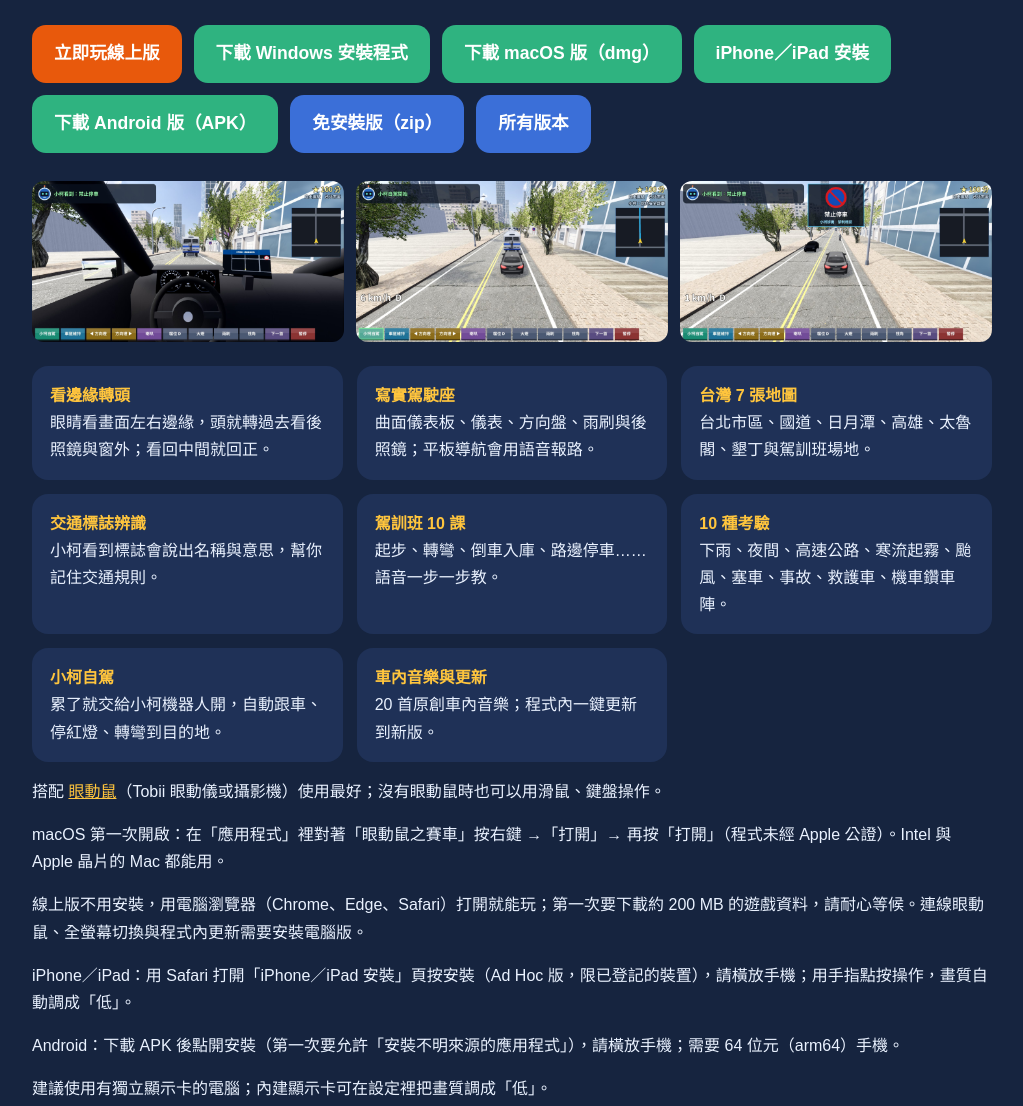
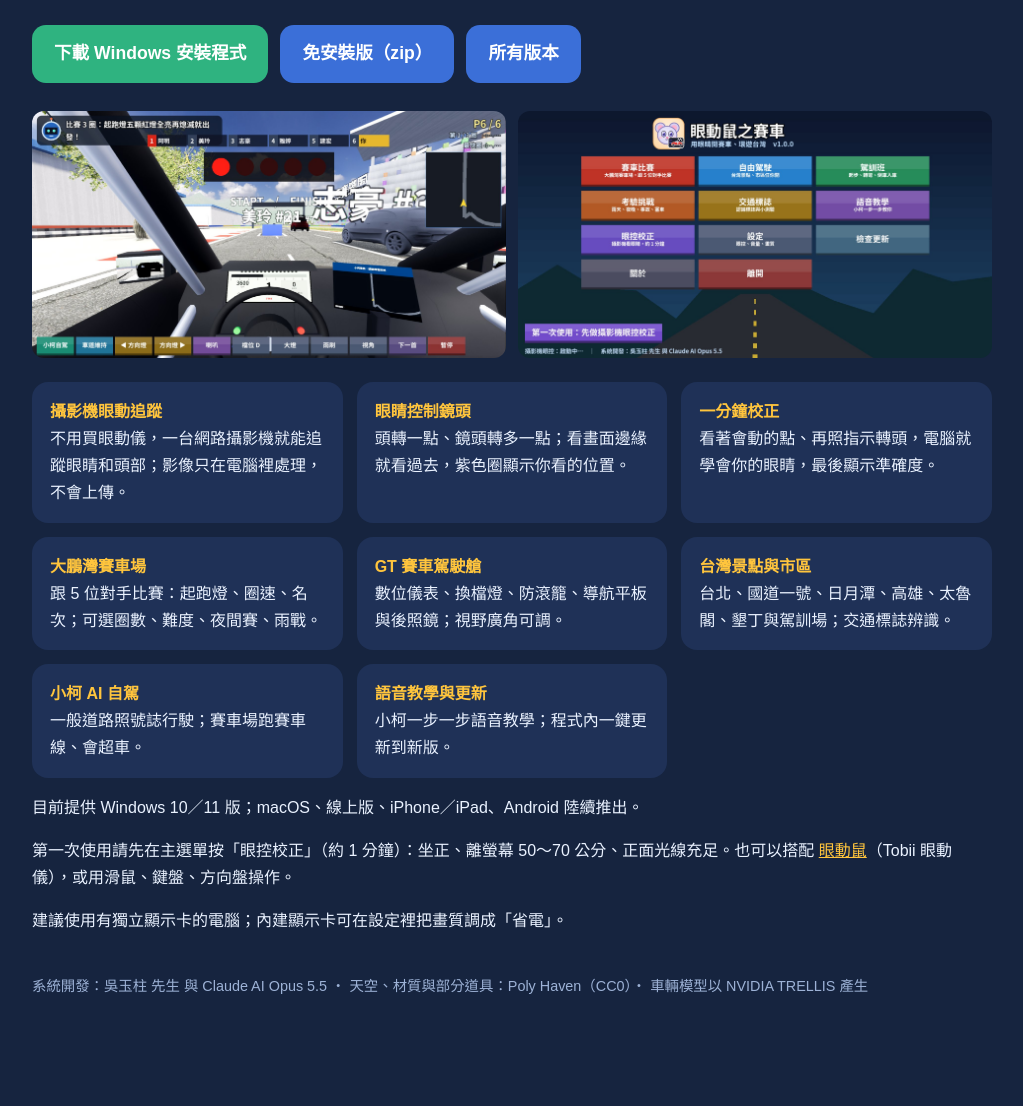
Before and after one commit to achir1015/eyemouse-racer, a plain HTML site: page docs/index.html in a window 1280 px wide. Shown: the part 148-1254 px from the top of the page, without its empty margins (128-1151 px from the left). After the commit the page ends 1211 px from the top, so only its background shows below. Drawn offline with Linux system fonts and the light colour scheme.

Commit message:
下載頁與 Pages 工作流程改為賽車版
Co-Authored-By: Claude Opus 5.5 <noreply@anthropic.com>

```diff
--- a/docs/index.html
+++ b/docs/index.html
@@ -34,35 +34,27 @@
     </div>
   </header>
   <div class="btns">
-    <a class="btn" style="background:#E8590C" href="online/">立即玩線上版</a>
     <a class="btn" href="https://github.com/achir1015/eyemouse-racer/releases/latest/download/EyeMouseRacer-Setup.exe">下載 Windows 安裝程式</a>
-    <a class="btn" href="https://github.com/achir1015/eyemouse-racer/releases/latest/download/EyeMouseRacer-macOS.dmg">下載 macOS 版（dmg）</a>
-    <a class="btn" href="ios/">iPhone／iPad 安裝</a>
-    <a class="btn" href="https://github.com/achir1015/eyemouse-racer/releases/latest/download/EyeMouseRacer-Android.apk">下載 Android 版（APK）</a>
     <a class="btn alt" href="https://github.com/achir1015/eyemouse-racer/releases/latest/download/EyeMouseRacer-Windows-portable.zip">免安裝版（zip）</a>
     <a class="btn alt" href="https://github.com/achir1015/eyemouse-racer/releases">所有版本</a>
   </div>
   <div class="shots">
-    <img src="shots/cabin.jpg" alt="駕駛座視角">
-    <img src="shots/chase.jpg" alt="車外視角">
-    <img src="shots/street.jpg" alt="交通標誌辨識">
+    <img src="shots/race_cockpit.jpg" alt="GT 賽車駕駛艙與起跑燈">
+    <img src="shots/race_title.jpg" alt="主選單">
   </div>
   <div class="grid">
-    <div class="card"><b>看邊緣轉頭</b><br>眼睛看畫面左右邊緣，頭就轉過去看後照鏡與窗外；看回中間就回正。</div>
-    <div class="card"><b>寫實駕駛座</b><br>曲面儀表板、儀表、方向盤、雨刷與後照鏡；平板導航會用語音報路。</div>
-    <div class="card"><b>台灣 7 張地圖</b><br>台北市區、國道、日月潭、高雄、太魯閣、墾丁與駕訓班場地。</div>
-    <div class="card"><b>交通標誌辨識</b><br>小柯看到標誌會說出名稱與意思，幫你記住交通規則。</div>
-    <div class="card"><b>駕訓班 10 課</b><br>起步、轉彎、倒車入庫、路邊停車……語音一步一步教。</div>
-    <div class="card"><b>10 種考驗</b><br>下雨、夜間、高速公路、寒流起霧、颱風、塞車、事故、救護車、機車鑽車陣。</div>
-    <div class="card"><b>小柯自駕</b><br>累了就交給小柯機器人開，自動跟車、停紅燈、轉彎到目的地。</div>
-    <div class="card"><b>車內音樂與更新</b><br>20 首原創車內音樂；程式內一鍵更新到新版。</div>
+    <div class="card"><b>攝影機眼動追蹤</b><br>不用買眼動儀，一台網路攝影機就能追蹤眼睛和頭部；影像只在電腦裡處理，不會上傳。</div>
+    <div class="card"><b>眼睛控制鏡頭</b><br>頭轉一點、鏡頭轉多一點；看畫面邊緣就看過去，紫色圈顯示你看的位置。</div>
+    <div class="card"><b>一分鐘校正</b><br>看著會動的點、再照指示轉頭，電腦就學會你的眼睛，最後顯示準確度。</div>
+    <div class="card"><b>大鵬灣賽車場</b><br>跟 5 位對手比賽：起跑燈、圈速、名次；可選圈數、難度、夜間賽、雨戰。</div>
+    <div class="card"><b>GT 賽車駕駛艙</b><br>數位儀表、換檔燈、防滾籠、導航平板與後照鏡；視野廣角可調。</div>
+    <div class="card"><b>台灣景點與市區</b><br>台北、國道一號、日月潭、高雄、太魯閣、墾丁與駕訓場；交通標誌辨識。</div>
+    <div class="card"><b>小柯 AI 自駕</b><br>一般道路照號誌行駛；賽車場跑賽車線、會超車。</div>
+    <div class="card"><b>語音教學與更新</b><br>小柯一步一步語音教學；程式內一鍵更新到新版。</div>
   </div>
-  <p>搭配 <a style="color:var(--accent)" href="https://github.com/achir1015/eyemouse">眼動鼠</a>（Tobii 眼動儀或攝影機）使用最好；沒有眼動鼠時也可以用滑鼠、鍵盤操作。</p>
-  <p>macOS 第一次開啟：在「應用程式」裡對著「眼動鼠之賽車」按右鍵 →「打開」→ 再按「打開」（程式未經 Apple 公證）。Intel 與 Apple 晶片的 Mac 都能用。</p>
-  <p>線上版不用安裝，用電腦瀏覽器（Chrome、Edge、Safari）打開就能玩；第一次要下載約 200 MB 的遊戲資料，請耐心等候。連線眼動鼠、全螢幕切換與程式內更新需要安裝電腦版。</p>
-  <p>iPhone／iPad：用 Safari 打開「iPhone／iPad 安裝」頁按安裝（Ad Hoc 版，限已登記的裝置），請橫放手機；用手指點按操作，畫質自動調成「低」。</p>
-  <p>Android：下載 APK 後點開安裝（第一次要允許「安裝不明來源的應用程式」），請橫放手機；需要 64 位元（arm64）手機。</p>
-  <p>建議使用有獨立顯示卡的電腦；內建顯示卡可在設定裡把畫質調成「低」。</p>
+  <p>目前提供 Windows 10／11 版；macOS、線上版、iPhone／iPad、Android 陸續推出。</p>
+  <p>第一次使用請先在主選單按「眼控校正」（約 1 分鐘）：坐正、離螢幕 50～70 公分、正面光線充足。也可以搭配 <a style="color:var(--accent)" href="https://github.com/achir1015/eyemouse">眼動鼠</a>（Tobii 眼動儀），或用滑鼠、鍵盤、方向盤操作。</p>
+  <p>建議使用有獨立顯示卡的電腦；內建顯示卡可在設定裡把畫質調成「省電」。</p>
   <footer>系統開發：吳玉柱 先生 與 Claude AI Opus 5.5 ・ 天空、材質與部分道具：Poly Haven（CC0）・ 車輛模型以 NVIDIA TRELLIS 產生</footer>
 </main>
 </body>
```
Also changed, not shown: docs/shots/race_cockpit.jpg (added), docs/shots/race_title.jpg (added), 1 other file.
